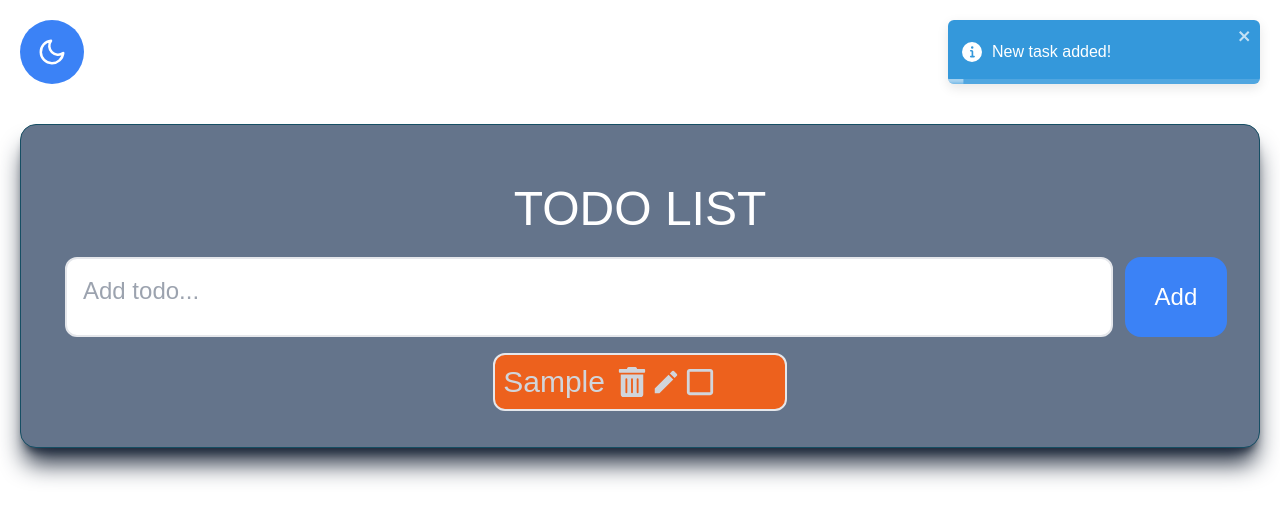
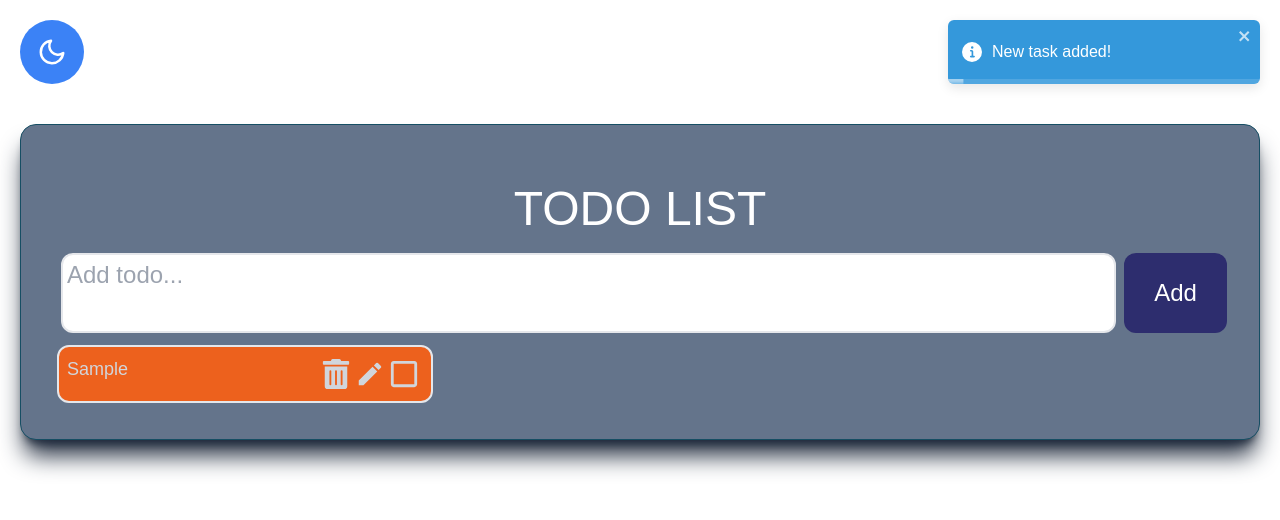
Before and after one commit to kaderbozkaya/staj1, a React (Vite) app: page / in a window 1280 px wide. Both pictures are taken after typing "Sample" into the empty fields and a click on the button "Add". Shown: the top 520 px of the page. Built offline with nearby package versions, Linux system fonts and the light colour scheme.

Commit message:
Last commit.

```diff
--- a/src/App.jsx
+++ b/src/App.jsx
@@ -199,25 +199,25 @@ function App() {
               placeholder="Add todo..."
               value={value}
               onChange={(e) => setValue(e.target.value)}
-              className="border-2 p-4 outline-none rounded-xl text-md md:text-2xl text-gray-600 resize-none  md:w-full h-16 md:h-[80px] m-3  dark:border-blue-500 "
+              className="border-2 p-1 outline-none rounded-xl text-md md:text-2xl text-gray-600 resize-none  md:w-full h-16 md:h-[80px] m-2 dark:border-blue-400 "
             />
             <button
               onClick={add}
-              className="bg-blue-500 text-white text-lg md:text-2xl  p-3 rounded-2xl w-16 md:w-28 h-16 md:h-[80px] hover:bg-blue-400 flex items-center justify-center"
+              className="bg-[#2d2d6e] text-white text-lg md:text-2xl  p-3 rounded-xl w-16 md:w-28 h-16 md:h-[80px] hover:bg-[#0f0f5b] flex items-center justify-center dark:bg-[#4a4ad1] dark:hover:bg-[#000068]"
             >
               {editMode ? "Update" : "Add"}
             </button>
           </div>
           <div>
-            <ul className="rounded break-words flex flex-wrap justify-center ">
+            <ul className="rounded break-words flex flex-wrap ">
               {todoArray.map((item) => (
                 <li
                   key={item.id}
                   style={{ backgroundColor: item.backgroundColor }}
-                  className={`text-gray-300 flex items-center m-1 border-2 rounded-xl w-[300px] lg:w-1/4 p-1 max-h-full`}
+                  className={`text-gray-300 flex  m-1 border-2 rounded-xl w-[300px]  lg:w-[32%] p-1 justify-between `}
                 >
                   <p
-                    className={`m-1 text-lg md:text-3xl break-all ${
+                    className={`m-1 text-lg md:text-3x] break-all ${
                       item.status === "Resolved" ? "line-through" : ""
                     }`}
                   >
```
